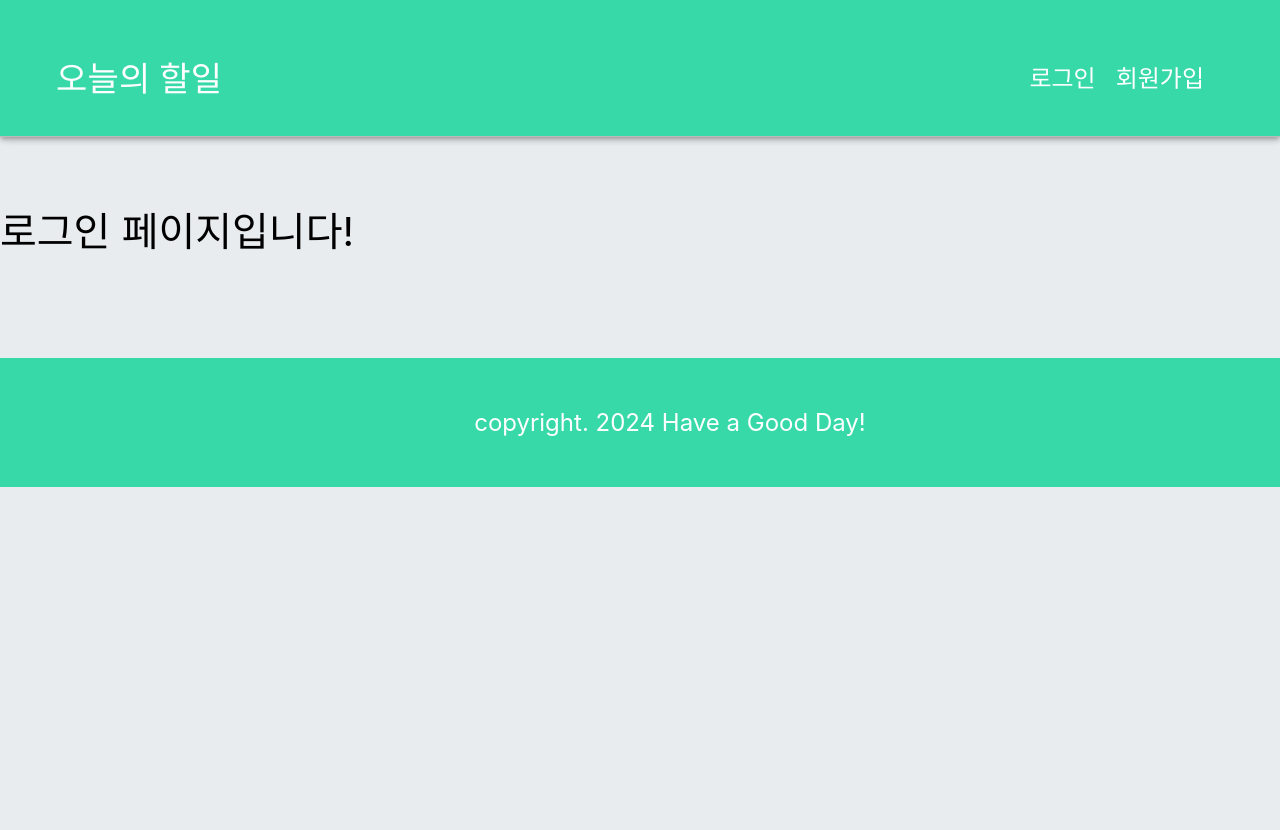
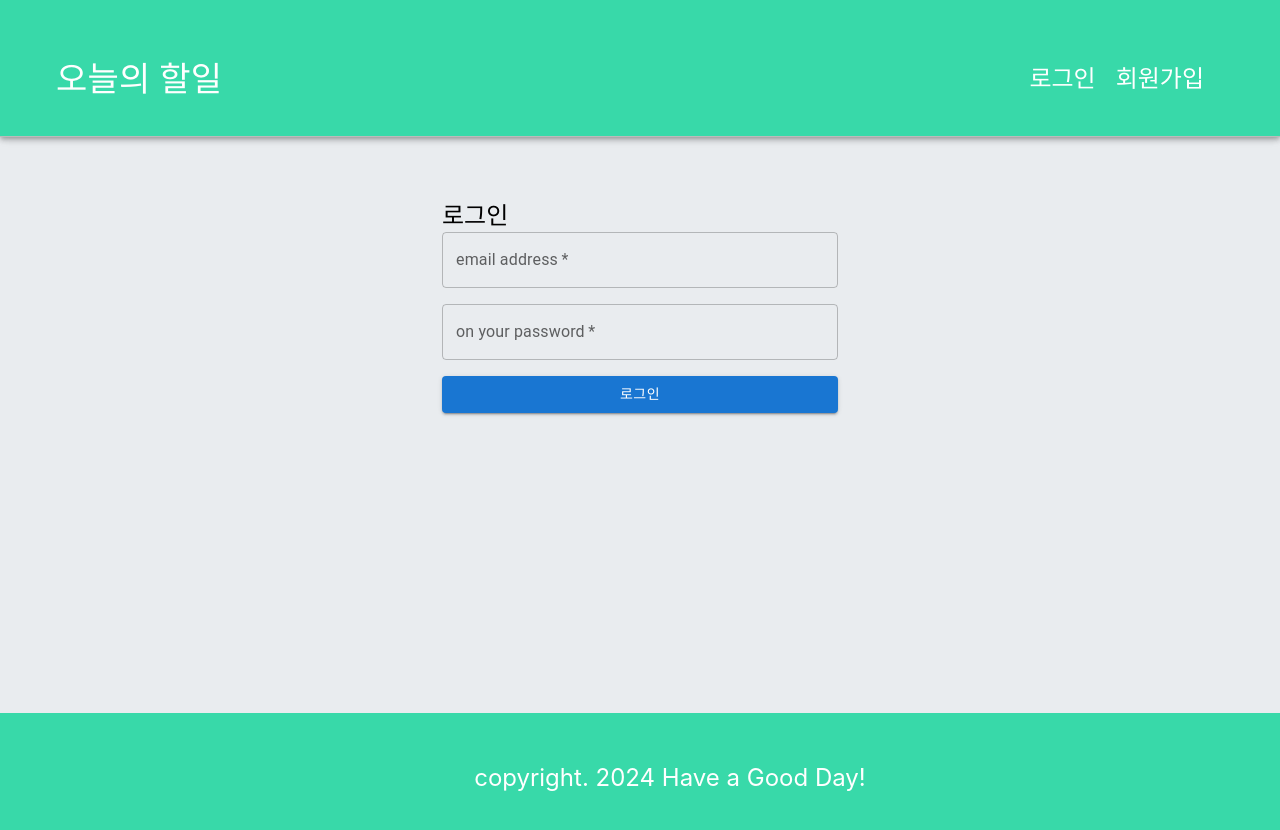
Before and after one commit to mirangee/react-todo-app, a React (Create React App) app: page /login in a window 1280 px wide. Shown: the top 830 px of the page. Before the commit the page ends 800 px from the top, so only its background shows below. Built offline with nearby package versions, Linux system fonts and the light colour scheme.

Commit message:
로그인 기능 구현 중

```diff
--- a/src/App.css
+++ b/src/App.css
@@ -6,3 +6,17 @@ a {
 body {
   background-color: #e9ecef;
 }
+
+.wrapper {
+  display: flex;
+  flex-direction: column;
+  justify-content: space-between;
+  height: 100vh;
+}
+
+.content-wrapper {
+  display: flex;
+  justify-content: center;
+  align-items: center;
+  flex-direction: column;
+}
--- a/src/App.js
+++ b/src/App.js
@@ -9,15 +9,17 @@ import Join from './Components/user/Join';
 function App() {
   return (
     <>
+      <div className="wrapper">
         <Header />
-
+        <div className="content-wrapper">
           <Routes>
             <Route path="/" element={<TodoTemplate />} />
             <Route path="/login" element={<Login />} />
             <Route path="/join" element={<Join />} />
           </Routes>
-
+        </div>
         <Footer />
+      </div>
     </>
   );
 }
--- a/src/Components/user/Login.js
+++ b/src/Components/user/Login.js
@@ -1,10 +1,83 @@
+import { Button, Container, Grid, TextField, Typography } from '@mui/material';
 import React from 'react';
+import { API_BASE_URL as BASE, USER } from '../../Config/host-config'; // alias 붙이면 다른 이름으로도 사용 가능
 
 const Login = () => {
+  const REQUEST_URL = BASE + USER + '/signin';
+
+  // 서버에 비동기 로그인 요청(AJAX 요청)
+  const fetchLogin = () => {
+    // 이메일, 비밀번호 입력 태그 취득하여 객체 만들기
+    const loginInfo = {
+      email: document.getElementById('email').value,
+      password: document.getElementById('password').value,
+    };
+
+    fetch(REQUEST_URL, {
+      method: 'POST',
+      headers: { 'content-type': 'application/json' },
+      body: JSON.stringify(loginInfo),
+    })
+      .then((res) => res.text())
+      .then((data) => {
+        console.log(data);
+      })
+      .catch((err) => {
+        console.log(err);
+      });
+  };
+
+  const loginHandler = (e) => {
+    e.preventDefault();
+    // 입력값에 관련된 처리를 하고 싶다면 여기서 하면 됨.
+    // 예제에서는 생략
+
+    // 서버에 로그인 요청 전송
+    fetchLogin();
+  };
+
   return (
-    <div style={{ marginTop: '200px', fontSize: '40px' }}>
-      로그인 페이지입니다!
-    </div>
+    <Container component="main" maxWidth="xs" style={{ margin: '200px auto' }}>
+      <Grid container spacing={2}>
+        <Grid item xs={12}>
+          <Typography component="h1" variant="h5">
+            로그인
+          </Typography>
+        </Grid>
+      </Grid>
+      <form noValidate onSubmit={loginHandler}>
+        <Grid container spacing={2}>
+          <Grid item xs={12}>
+            <TextField
+              variant="outlined"
+              required
+              fullWidth
+              id="email"
+              label="email address"
+              name="email"
+              autoComplete="email"
+            />
+          </Grid>
+          <Grid item xs={12}>
+            <TextField
+              variant="outlined"
+              required
+              fullWidth
+              name="password"
+              label="on your password"
+              type="password"
+              id="password"
+              autoComplete="current-password"
+            />
+          </Grid>
+          <Grid item xs={12}>
+            <Button type="submit" fullWidth variant="contained" color="primary">
+              로그인
+            </Button>
+          </Grid>
+        </Grid>
+      </form>
+    </Container>
   );
 };
 
```
Lines whose indentation alone changed are shown as unchanged.
